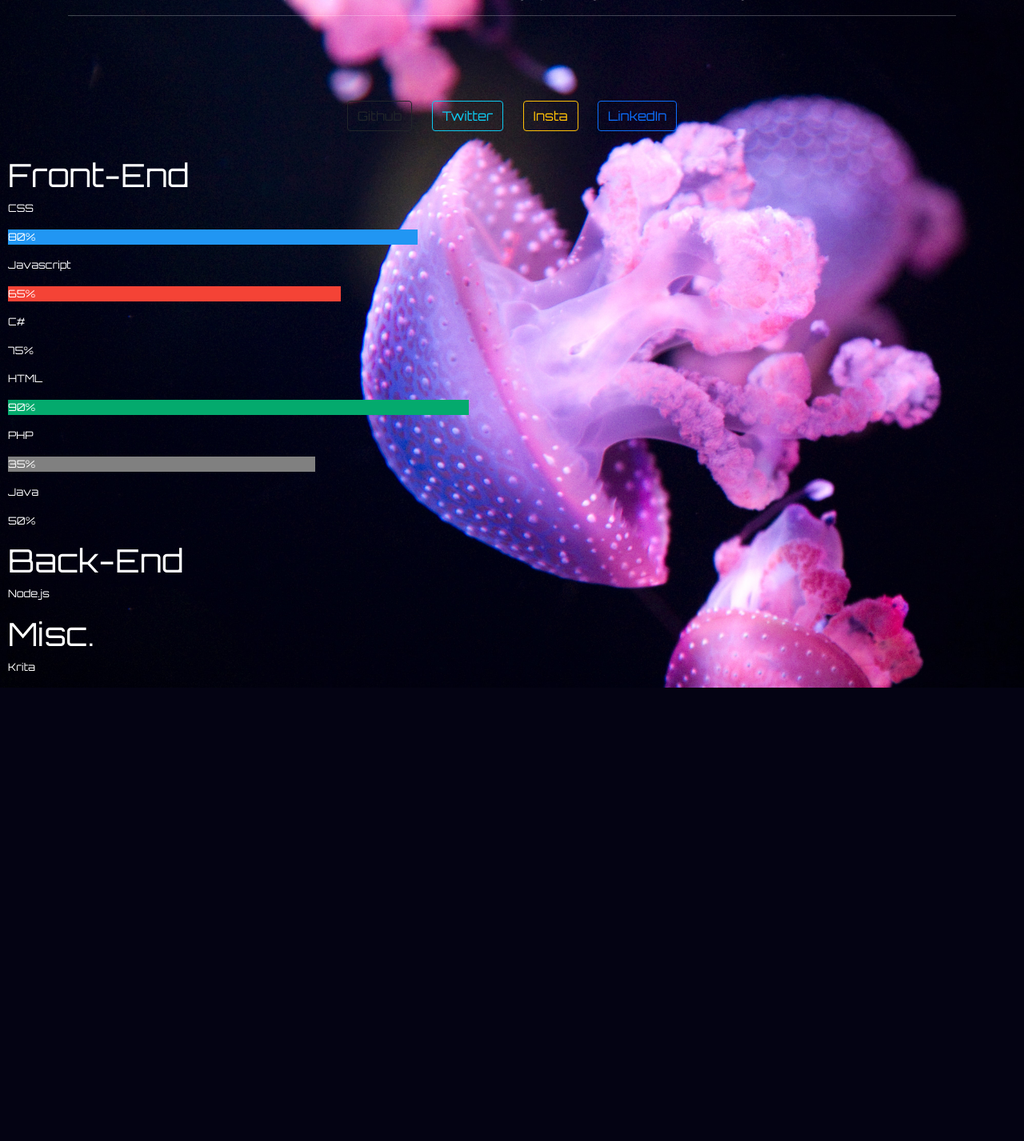
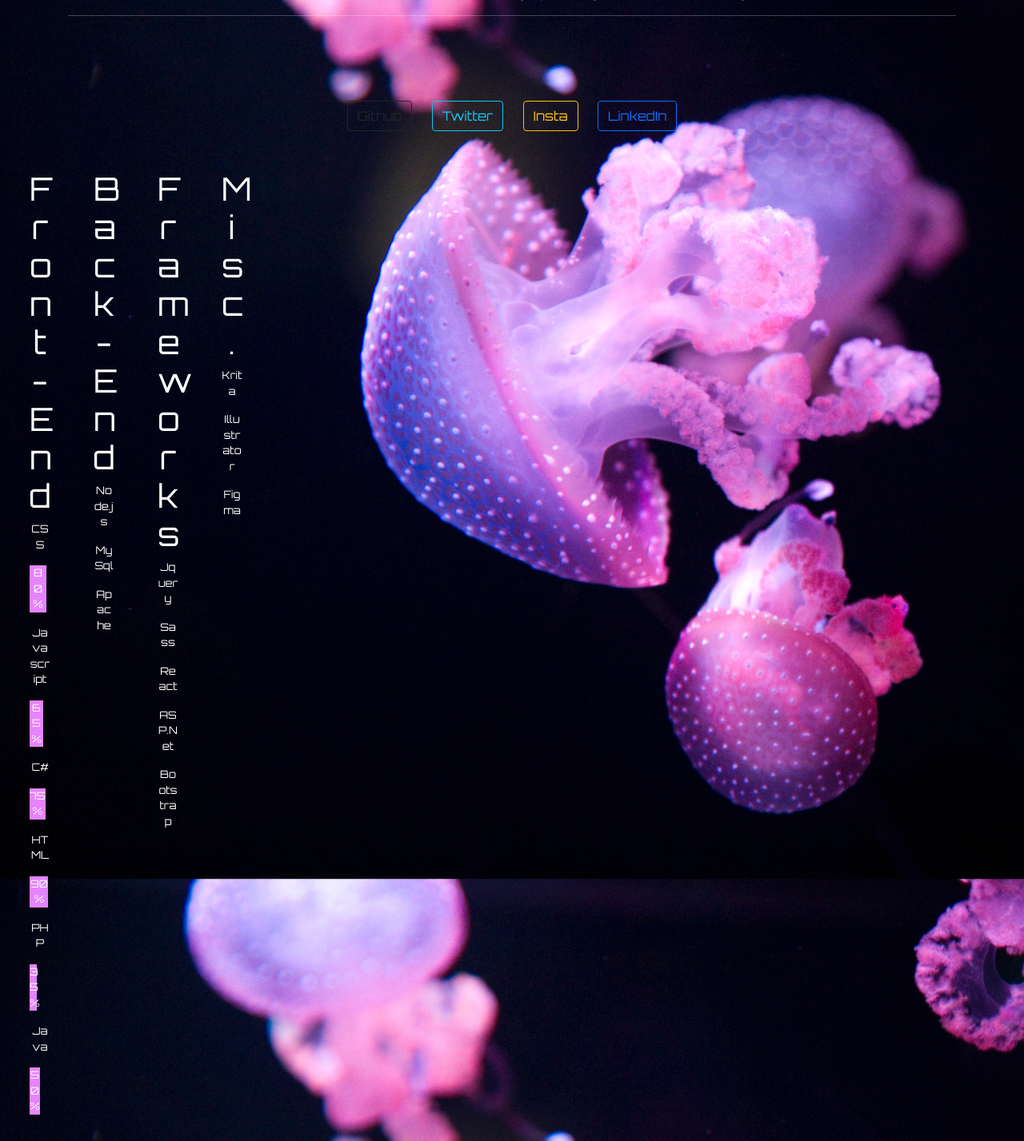
Before and after one commit to AaleeyahIvy/Portfolio, a PHP site: page /Portfolio.html in a window 1280 px wide. Shown: the part 234-1661 px from the top of the page at 80% size. Before the commit the page ends 1094 px from the top, so only its background shows below. Run offline with PHP 8.4, Linux system fonts and the light colour scheme.

Commit message:
7192022
LOADBAR

```diff
--- a/Project/Portfolio.html
+++ b/Project/Portfolio.html
@@ -44,7 +44,8 @@
         <ul>
     </div>
     <div class="skills">
-        <div>
+        <div class="column">
+        <div class="card">
             <h1>Front-End</h1>
             <p>CSS</p>
             <p class="css">80%</p>
@@ -59,14 +60,33 @@
             <p>Java</p>
             <p class="java">50%</p>
         </div>
-        <div>
+    </div>
+    <div class="column">
+        <div class="card">
             <h1>Back-End</h1>
             <p>Node.js</p>
+            <p>MySql</p>
+            <p>Apache</p>
         </div>
-        <div>
+    </div>
+    <div class="column">
+        <div class="card">
+            <h1>Frameworks</h1>
+            <p>Jquery</p>
+            <p>Sass</p>
+            <p>React</p>
+            <p>ASP.Net</p>
+            <p>Bootstrap</p>
+        </div>
+    </div>
+    <div class="column">
+        <div class="card">
             <h1>Misc.</h1>
             <p>Krita</p>
+            <p>Illustrator</p>
+            <p>Figma</p>
         </div>
+    </div>
     </div>
     </body>
 </html>
--- a/Project/mystylesheet.css
+++ b/Project/mystylesheet.css
@@ -108,9 +108,35 @@ li{
 .skills {
   font-size: small;
   position: absolute;
-  width: 50%;
+  width: 25%;
 }
-.html {width: 90%; background-color: #04AA6D;}
-.css {width: 80%; background-color: #2196F3;}
-.js {width: 65%; background-color: #f44336;}
-.php {width: 60%; background-color: #808080;}
+@keyframes htmlloadbar {
+  0% {width: 0%; background-color: #e683ff;}
+  100% {width: 90%; background-color: #e683ff;}
+}
+@keyframes cssloadbar {
+  0% {width: 0%; background-color: #e683ff;}
+  100% {width: 80%; background-color: #e683ff;}
+}
+@keyframes jsloadbar {
+  0% {width: 0%; background-color: #e683ff;}
+  100% {width: 65%; background-color: #e683ff;}
+}
+@keyframes phploadbar {
+  0% {width: 0%; background-color: #e683ff;}
+  100% {width: 35%; background-color: #e683ff;}
+}
+@keyframes csharploadbar {
+  0% {width: 0%; background-color: #e683ff;}
+  100% {width: 75%; background-color: #e683ff;}
+}
+@keyframes javaloadbar {
+  0% {width: 0%; background-color: #e683ff;}
+  100% {width: 50%; background-color: #e683ff;}
+}
+.html { animation: htmlloadbar 9s; width: 90%; background-color: #e683ff;}
+.css {animation: cssloadbar 8s; width: 80%; background-color: #e683ff;}
+.js {animation: jsloadbar 7s; width: 65%; background-color: #e683ff;}
+.php {animation: phploadbar 4s; width: 35%; background-color: #e683ff;}
+.csharp{animation: csharploadbar 8s; width: 75%; background-color: #e683ff;}
+.java{animation: javaloadbar 5s; width: 50%; background-color: #e683ff;}
```
